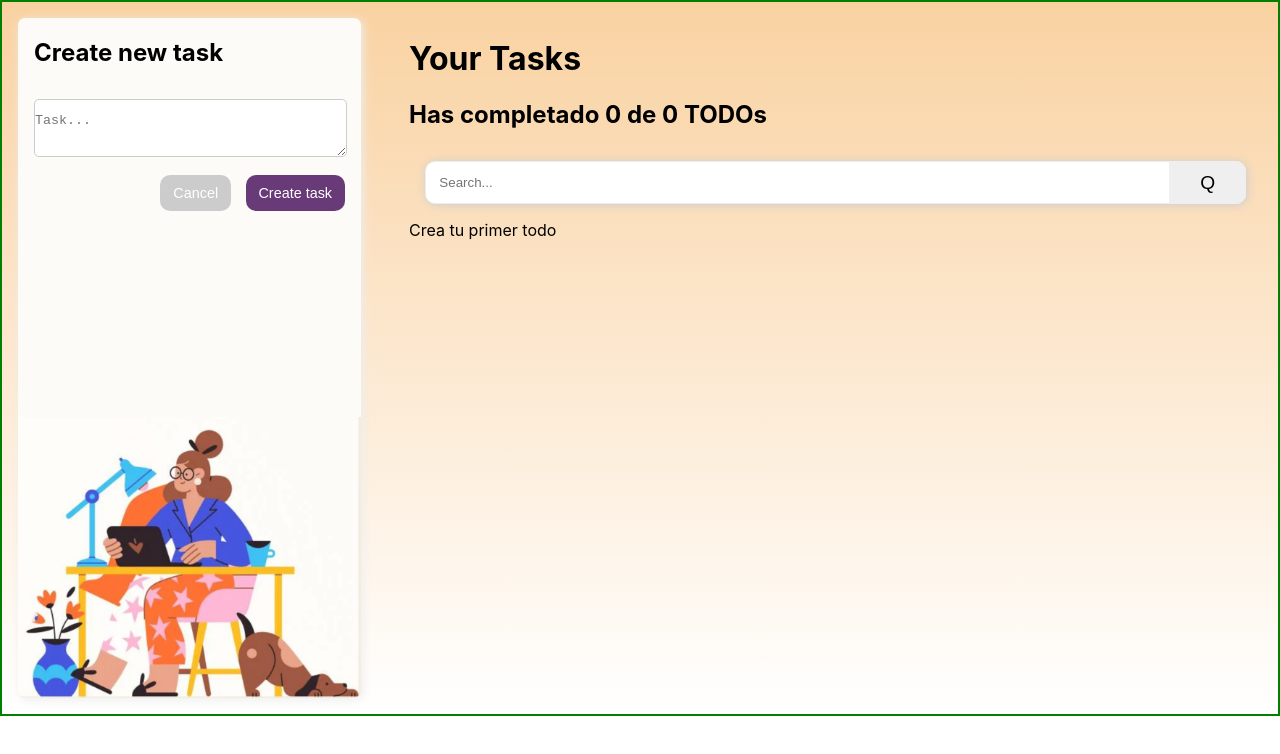
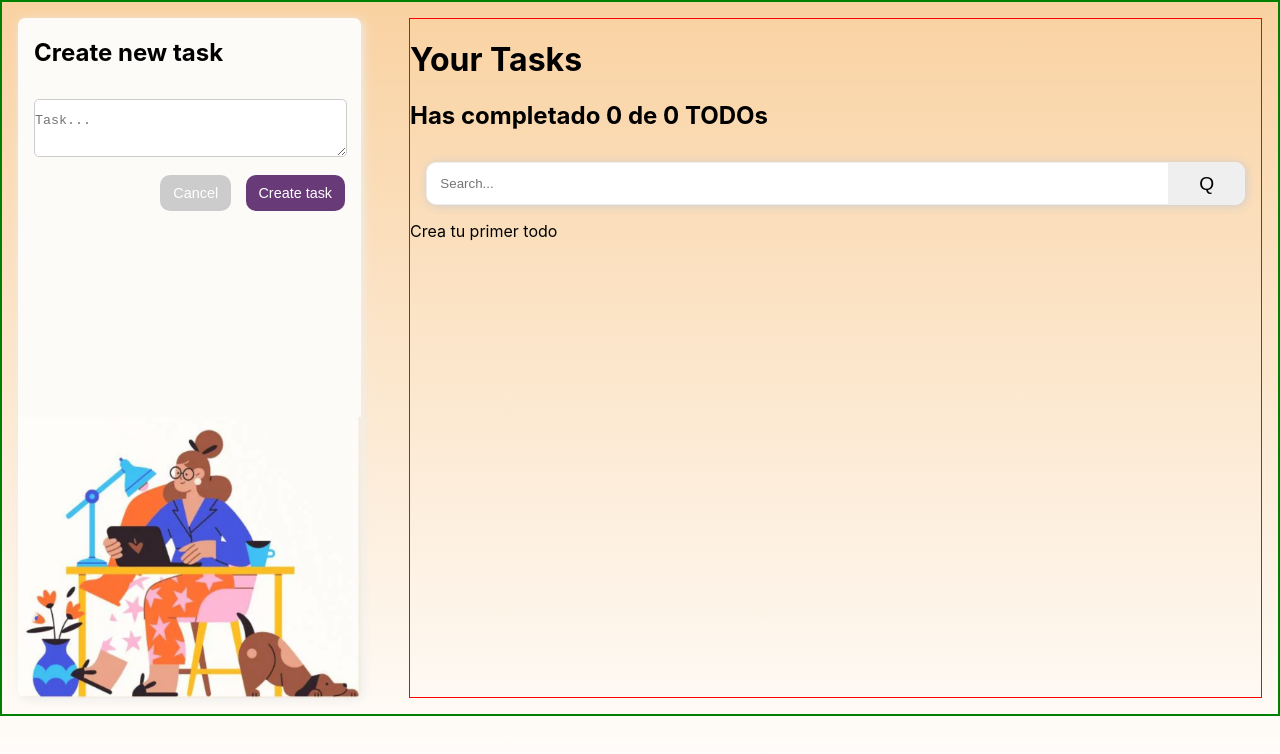
Before and after one commit to debian789/todo, a React (Create React App) app: page / in a window 1280 px wide. Shown: the top 754 px of the page. Built offline with nearby package versions, Linux system fonts and the light colour scheme.

Commit message:
Ajustes visuales

```diff
--- a/src/App.css
+++ b/src/App.css
@@ -1,6 +1,5 @@
 .App {
   text-align: center;
-  border:1px solid blue;
 }
 
 .container-app {
@@ -9,16 +8,12 @@
   display: flex;
   flex-direction: column;
   justify-content: center;
-  background: rgb(255, 255, 255);
-  background: linear-gradient(
-    0deg,
-    rgba(255, 255, 255, 1) 0%,
-    rgba(244, 169, 77, 0.5270702030812324) 100%
-  );
 }
 
 .container-search-items {
-  padding: 0em;
+  padding: 0em 1em 0em 0em;
+
+  border: 1px solid red;
 }
 
 .btn-add-todo-modal {
--- a/src/components/TodoSearch/TodoSearch.css
+++ b/src/components/TodoSearch/TodoSearch.css
@@ -3,7 +3,9 @@
     position: relative;
     flex-direction: column;
     margin: 1em;
+
 }
+
 
 .container-search button {
     position: absolute;
@@ -16,9 +18,11 @@
     border-radius: 0 10px 10px 0;
 }
 
+
 .input-search {
     border: 1px solid #eee;
     padding: 1em;
     border-radius: 10px;
-  box-shadow: 1px 1px 10px #ccc;
+    box-shadow:  1px 1px 10px #ccc;
+
 }
--- a/src/components/TodoSearch/index.js
+++ b/src/components/TodoSearch/index.js
@@ -21,7 +21,7 @@ function TodoSearch() {
         className="input-search"
         placeholder="Search..."
       />
-      <button>Q{searchValue}</button>
+      <button>Q</button>
     </div>
   );
 }
--- a/src/index.css
+++ b/src/index.css
@@ -8,6 +8,13 @@ body {
 
   min-height: 100vh;
   position: relative;
+
+  background: rgb(255, 255, 255);
+  background: linear-gradient(
+    0deg,
+    rgba(255, 255, 255, 1) 0%,
+    rgba(244, 169, 77, 0.5270702030812324) 100%
+  );
 }
 
 code {
```
Lines whose indentation alone changed are shown as unchanged.
